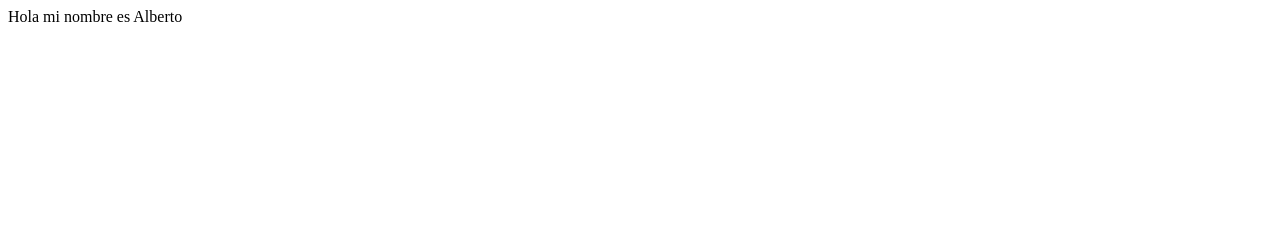
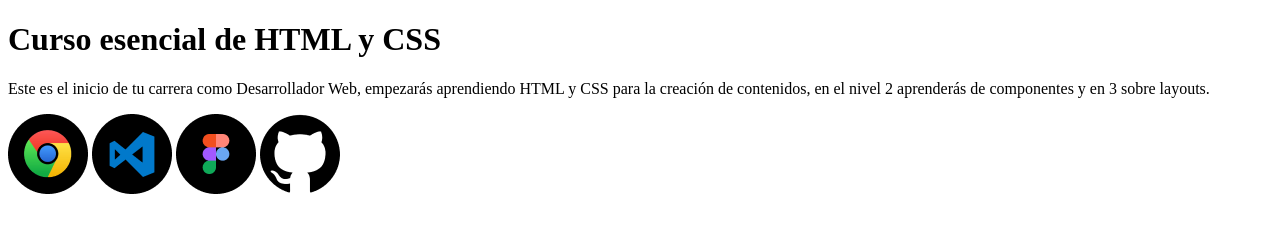
Before and after one commit to devalbertolopezreyes/curso-esencial-html-css, a plain HTML site: page index.html in a window 1280 px wide. Drawn offline with Linux system fonts and the light colour scheme.

Commit message:
Agregación de los logos del setup al proyecto

```diff
--- a/index.html
+++ b/index.html
@@ -1,12 +1,23 @@
 <!DOCTYPE html>
-<html lang="en">
+<html lang="es">
 <head>
     <meta charset="UTF-8">
     <meta http-equiv="X-UA-Compatible" content="IE=edge">
     <meta name="viewport" content="width=device-width, initial-scale=1.0">
-    <title>Document</title>
+    <title>El Blog de Alberto</title>
 </head>
 <body>
-    Hola mi nombre es Alberto
+    <h1>
+        Curso esencial de HTML y CSS
+    </h1>
+    <p>
+        Este es el inicio de tu carrera como Desarrollador Web,
+        empezarás aprendiendo HTML y CSS para la creación de contenidos,
+        en el nivel 2 aprenderás de componentes y en 3 sobre layouts.
+    </p>
+    <img src="/images/google-chrome.png" alt="Logo de Google Chrome" title="Logo de Google Chrome">
+    <img src="/images/visual-studio-code.png" alt="Logo del editor de código Visual Studio Code" title="Logo del editor de código Visual Studio Code">
+    <img src="/images/figma.png" alt="Logo de Figma" title="Logo de Fitma">
+    <img src="/images/github.png" alt="Logo de GitHub" title="Logo de GitHub">
 </body>
 </html>
```
Also changed, not shown: images/figma.png (added), images/github.png (added), images/google-chrome.png (added), images/visual-studio-code.png (added).
